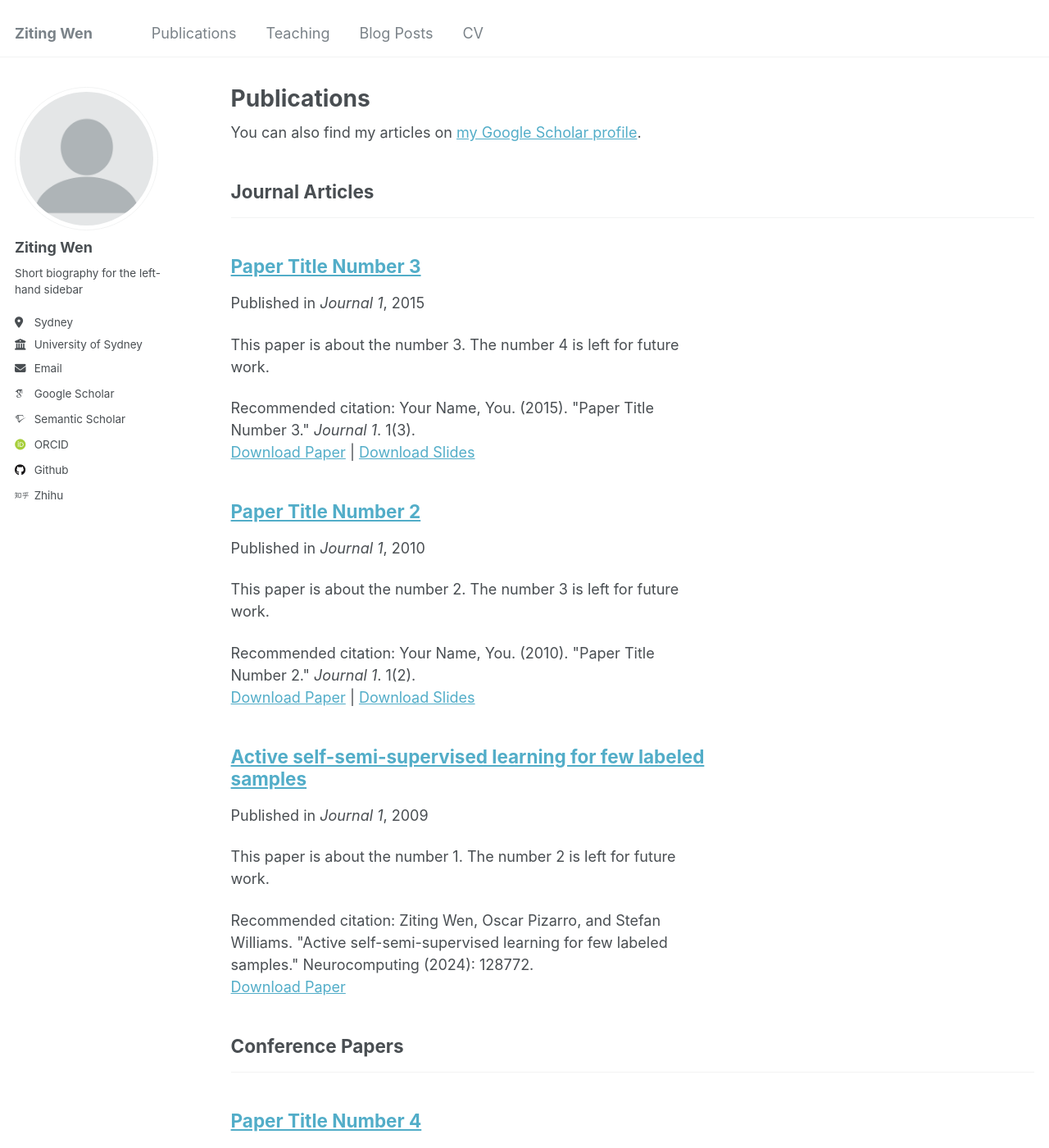
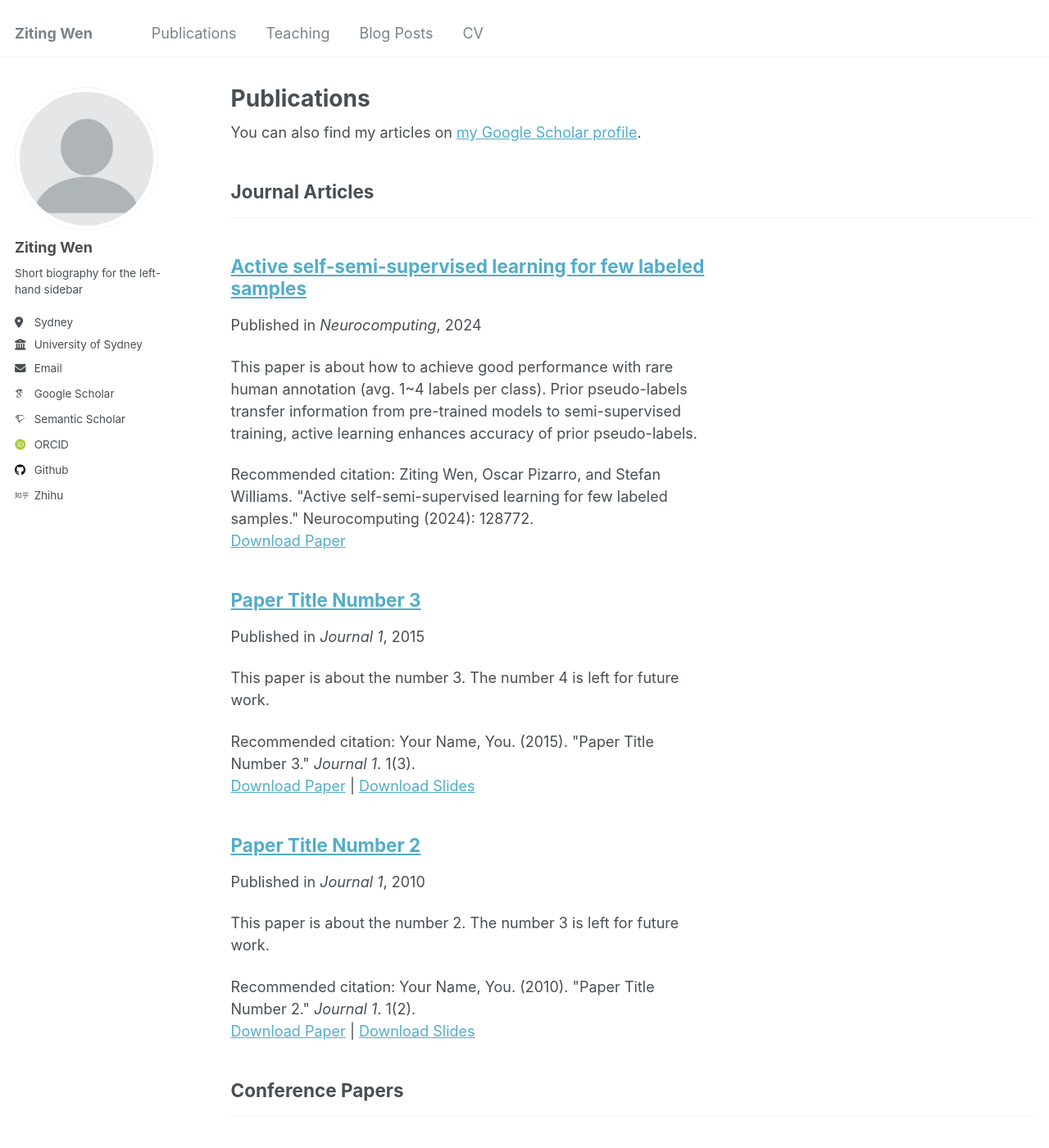
Before and after one commit to ZiTingW/ZiTingW.github.io, a Jekyll site: the page built from _pages/publications.html, in a window 1280 px wide and 1400 px high. Shown: the whole window at 82% size. Built offline with Jekyll 4.4.1, drawn with Linux system fonts in a browser that asks for light colours; some web fonts are replaced.

Commit message:
Update 2024-11-19-paper-title-number-1.md

```diff
--- a/_publications/2024-11-19-paper-title-number-1.md
+++ b/_publications/2024-11-19-paper-title-number-1.md
@@ -3,9 +3,9 @@ title: "Active self-semi-supervised learning for few labeled samples"
 collection: publications
 category: manuscripts
 permalink: /publication/2024-11-19-paper-title-number-1
-excerpt: 'This paper is about the number 1. The number 2 is left for future work.'
-date: 2009-10-01
-venue: 'Journal 1'
+excerpt: 'This paper is about how to achieve good performance with rare human annotation (avg. 1~4 labels per class). Prior pseudo-labels transfer information from pre-trained models to semi-supervised training, active learning enhances accuracy of prior pseudo-labels.'
+date: 2024-11-01
+venue: 'Neurocomputing'
 slidesurl: #'http://academicpages.github.io/files/slides1.pdf'
 paperurl: 'https://www.sciencedirect.com/science/article/pii/S0925231224015431'
 citation: 'Ziting Wen, Oscar Pizarro, and Stefan Williams. "Active self-semi-supervised learning for few labeled samples." Neurocomputing (2024): 128772.'
```
